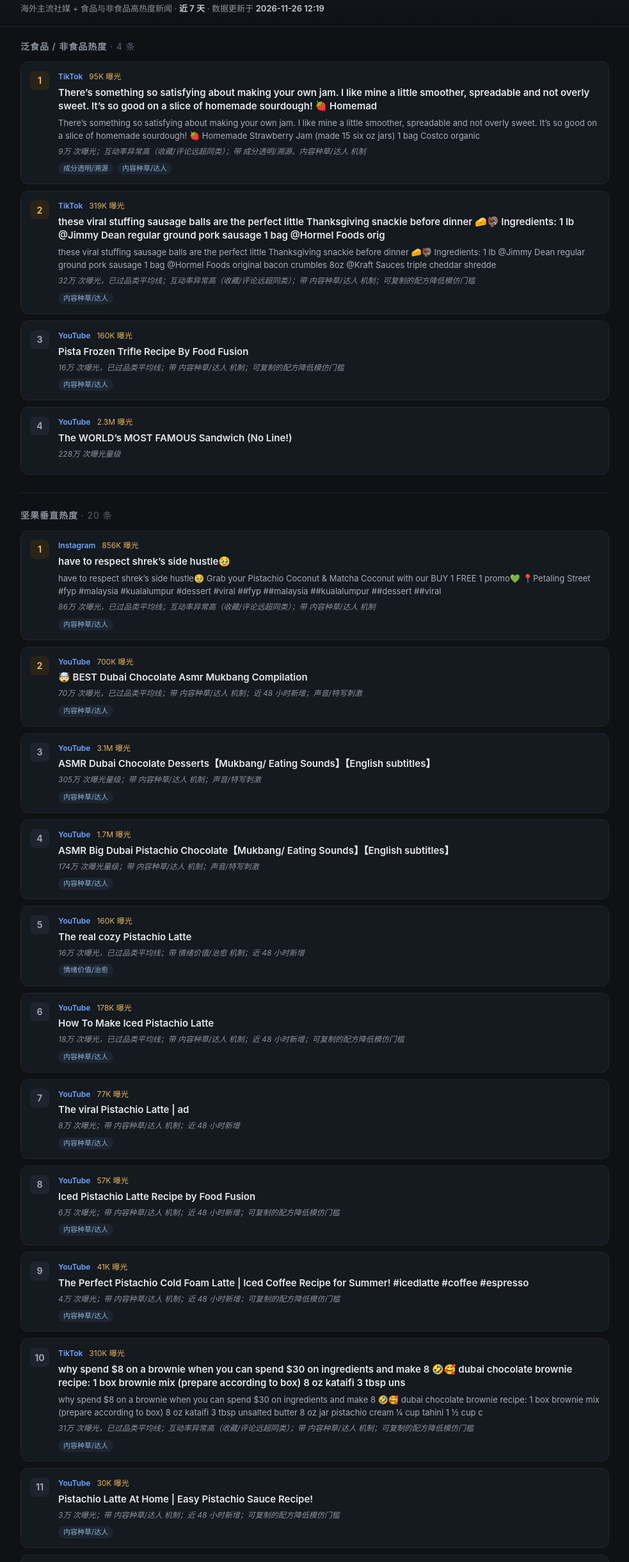
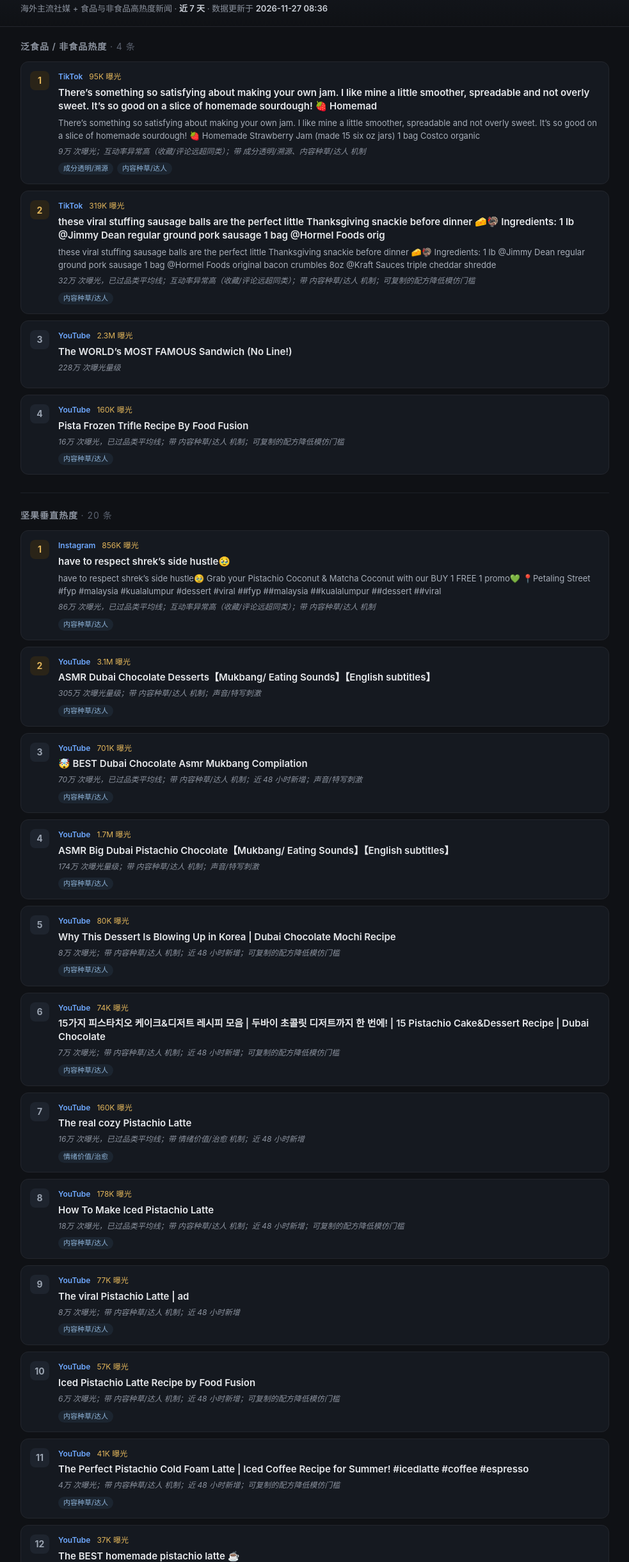
Before and after one commit to zzhuxy2925-prog/radar-public, a plain HTML site: page index.html in a window 1280 px wide. Shown: the part 65-2507 px from the top of the page at 64% size, without its empty margins (148-1131 px from the left). Drawn offline with Linux system fonts and the light colour scheme.

Commit message:
daily update 2026-11-27T00:40

```diff
--- a/index.html
+++ b/index.html
@@ -48,7 +48,7 @@
 <header>
   <div class="wrap">
     <h1>全球热度 <span class="badge">公开只读</span></h1>
-    <div class="sub">海外主流社媒 + 食品与非食品高热度新闻 · <b>近 7 天</b> · 数据更新于 <b>2026-11-26 12:19</b></div>
+    <div class="sub">海外主流社媒 + 食品与非食品高热度新闻 · <b>近 7 天</b> · 数据更新于 <b>2026-11-27 08:36</b></div>
   </div>
 </header>
 <main>
@@ -77,21 +77,21 @@
 <article class="card">
     <div class="rank">3</div>
     <div class="body">
+      <div class="meta"><span class="platform">YouTube</span><span class="reach">2.3M 曝光</span></div>
+      <h3><a href="https://www.youtube.com/watch?v=02f2fXaEpXE" target="_blank" rel="noopener noreferrer">The WORLD’s MOST FAMOUS Sandwich (No Line!)</a></h3>
+
+      <p class="why">228万 次曝光量级</p>
+      <div class="tags"></div>
+    </div>
+  </article>
+<article class="card">
+    <div class="rank">4</div>
+    <div class="body">
       <div class="meta"><span class="platform">YouTube</span><span class="reach">160K 曝光</span></div>
       <h3><a href="https://www.youtube.com/watch?v=GgnH_P4v_-s" target="_blank" rel="noopener noreferrer">Pista Frozen Trifle Recipe By Food Fusion</a></h3>
 
       <p class="why">16万 次曝光，已过品类平均线；带 内容种草/达人 机制；可复制的配方降低模仿门槛</p>
       <div class="tags"><span class="tag">内容种草/达人</span></div>
-    </div>
-  </article>
-<article class="card">
-    <div class="rank">4</div>
-    <div class="body">
-      <div class="meta"><span class="platform">YouTube</span><span class="reach">2.3M 曝光</span></div>
-      <h3><a href="https://www.youtube.com/watch?v=02f2fXaEpXE" target="_blank" rel="noopener noreferrer">The WORLD’s MOST FAMOUS Sandwich (No Line!)</a></h3>
-
-      <p class="why">228万 次曝光量级</p>
-      <div class="tags"></div>
     </div>
   </article>
   </section>
@@ -116,20 +116,20 @@ Grab your Pistachio Coconut &amp; Matcha Coconut with our BUY 1 FREE 1 promo💚
 <article class="card">
     <div class="rank">2</div>
     <div class="body">
-      <div class="meta"><span class="platform">YouTube</span><span class="reach">700K 曝光</span></div>
-      <h3><a href="https://www.youtube.com/watch?v=PHjE0POKB38" target="_blank" rel="noopener noreferrer">🤯 BEST Dubai Chocolate Asmr Mukbang Compilation</a></h3>
+      <div class="meta"><span class="platform">YouTube</span><span class="reach">3.1M 曝光</span></div>
+      <h3><a href="https://www.youtube.com/watch?v=kbTl-ylFIz8" target="_blank" rel="noopener noreferrer">ASMR Dubai Chocolate Desserts【Mukbang/ Eating Sounds】【English subtitles】</a></h3>
 
-      <p class="why">70万 次曝光，已过品类平均线；带 内容种草/达人 机制；近 48 小时新增；声音/特写刺激</p>
+      <p class="why">305万 次曝光量级；带 内容种草/达人 机制；声音/特写刺激</p>
       <div class="tags"><span class="tag">内容种草/达人</span></div>
     </div>
   </article>
 <article class="card">
     <div class="rank">3</div>
     <div class="body">
-      <div class="meta"><span class="platform">YouTube</span><span class="reach">3.1M 曝光</span></div>
-      <h3><a href="https://www.youtube.com/watch?v=kbTl-ylFIz8" target="_blank" rel="noopener noreferrer">ASMR Dubai Chocolate Desserts【Mukbang/ Eating Sounds】【English subtitles】</a></h3>
+      <div class="meta"><span class="platform">YouTube</span><span class="reach">701K 曝光</span></div>
+      <h3><a href="https://www.youtube.com/watch?v=PHjE0POKB38" target="_blank" rel="noopener noreferrer">🤯 BEST Dubai Chocolate Asmr Mukbang Compilation</a></h3>
 
-      <p class="why">305万 次曝光量级；带 内容种草/达人 机制；声音/特写刺激</p>
+      <p class="why">70万 次曝光，已过品类平均线；带 内容种草/达人 机制；近 48 小时新增；声音/特写刺激</p>
       <div class="tags"><span class="tag">内容种草/达人</span></div>
     </div>
   </article>
@@ -146,6 +146,26 @@ Grab your Pistachio Coconut &amp; Matcha Coconut with our BUY 1 FREE 1 promo💚
 <article class="card">
     <div class="rank">5</div>
     <div class="body">
+      <div class="meta"><span class="platform">YouTube</span><span class="reach">80K 曝光</span></div>
+      <h3><a href="https://www.youtube.com/watch?v=0b7Kac3o6cs" target="_blank" rel="noopener noreferrer">Why This Dessert Is Blowing Up in Korea | Dubai Chocolate Mochi Recipe</a></h3>
+
+      <p class="why">8万 次曝光；带 内容种草/达人 机制；近 48 小时新增；可复制的配方降低模仿门槛</p>
+      <div class="tags"><span class="tag">内容种草/达人</span></div>
+    </div>
+  </article>
+<article class="card">
+    <div class="rank">6</div>
+    <div class="body">
+      <div class="meta"><span class="platform">YouTube</span><span class="reach">74K 曝光</span></div>
+      <h3><a href="https://www.youtube.com/watch?v=xwOQ1egS1NM" target="_blank" rel="noopener noreferrer">15가지 피스타치오 케이크&amp;디저트 레시피 모음 | 두바이 초콜릿 디저트까지 한 번에! | 15 Pistachio Cake&amp;Dessert Recipe | Dubai Chocolate</a></h3>
+
+      <p class="why">7万 次曝光；带 内容种草/达人 机制；近 48 小时新增；可复制的配方降低模仿门槛</p>
+      <div class="tags"><span class="tag">内容种草/达人</span></div>
+    </div>
+  </article>
+<article class="card">
+    <div class="rank">7</div>
+    <div class="body">
       <div class="meta"><span class="platform">YouTube</span><span class="reach">160K 曝光</span></div>
       <h3><a href="https://www.youtube.com/watch?v=0ty2oqk72fg" target="_blank" rel="noopener noreferrer">The real cozy  Pistachio Latte</a></h3>
 
@@ -154,7 +174,7 @@ Grab your Pistachio Coconut &amp; Matcha Coconut with our BUY 1 FREE 1 promo💚
     </div>
   </article>
 <article class="card">
-    <div class="rank">6</div>
+    <div class="rank">8</div>
     <div class="body">
       <div class="meta"><span class="platform">YouTube</span><span class="reach">178K 曝光</span></div>
       <h3><a href="https://www.youtube.com/watch?v=2OFJyzfo3Mc" target="_blank" rel="noopener noreferrer">How To Make Iced Pistachio Latte</a></h3>
@@ -164,7 +184,7 @@ Grab your Pistachio Coconut &amp; Matcha Coconut with our BUY 1 FREE 1 promo💚
     </div>
   </article>
 <article class="card">
-    <div class="rank">7</div>
+    <div class="rank">9</div>
     <div class="body">
       <div class="meta"><span class="platform">YouTube</span><span class="reach">77K 曝光</span></div>
       <h3><a href="https://www.youtube.com/watch?v=af_Dp0AppNw" target="_blank" rel="noopener noreferrer">The viral Pistachio Latte | ad</a></h3>
@@ -174,7 +194,7 @@ Grab your Pistachio Coconut &amp; Matcha Coconut with our BUY 1 FREE 1 promo💚
     </div>
   </article>
 <article class="card">
-    <div class="rank">8</div>
+    <div class="rank">10</div>
     <div class="body">
       <div class="meta"><span class="platform">YouTube</span><span class="reach">57K 曝光</span></div>
       <h3><a href="https://www.youtube.com/watch?v=KUM6_ZuINcg" target="_blank" rel="noopener noreferrer">Iced Pistachio Latte Recipe by Food Fusion</a></h3>
@@ -184,32 +204,12 @@ Grab your Pistachio Coconut &amp; Matcha Coconut with our BUY 1 FREE 1 promo💚
     </div>
   </article>
 <article class="card">
-    <div class="rank">9</div>
+    <div class="rank">11</div>
     <div class="body">
       <div class="meta"><span class="platform">YouTube</span><span class="reach">41K 曝光</span></div>
       <h3><a href="https://www.youtube.com/watch?v=asNVccCmQ6E" target="_blank" rel="noopener noreferrer">The Perfect Pistachio Cold Foam Latte | Iced Coffee Recipe for Summer! #icedlatte #coffee #espresso</a></h3>
 
       <p class="why">4万 次曝光；带 内容种草/达人 机制；近 48 小时新增；可复制的配方降低模仿门槛</p>
-      <div class="tags"><span class="tag">内容种草/达人</span></div>
-    </div>
-  </article>
-<article class="card">
-    <div class="rank">10</div>
-    <div class="body">
-      <div class="meta"><span class="platform">TikTok</span><span class="reach">310K 曝光</span></div>
-      <h3><a href="https://www.tiktok.com/@egz16927/video/7710577903485897998" target="_blank" rel="noopener noreferrer">why spend $8 on a brownie when you can spend $30 on ingredients and make 8 🤣🥰 dubai chocolate brownie recipe: 1 box brownie mix (prepare according to box) 8 oz kataifi 3 tbsp uns</a></h3>
-      <p class="snippet">why spend $8 on a brownie when you can spend $30 on ingredients and make 8 🤣🥰 dubai chocolate brownie recipe: 1 box brownie mix (prepare according to box) 8 oz kataifi 3 tbsp unsalted butter 8 oz jar pistachio cream ¼ cup tahini 1 ½ cup c</p>
-      <p class="why">31万 次曝光，已过品类平均线；互动率异常高（收藏/评论远超同类）；带 内容种草/达人 机制；可复制的配方降低模仿门槛</p>
-      <div class="tags"><span class="tag">内容种草/达人</span></div>
-    </div>
-  </article>
-<article class="card">
-    <div class="rank">11</div>
-    <div class="body">
-      <div class="meta"><span class="platform">YouTube</span><span class="reach">30K 曝光</span></div>
-      <h3><a href="https://www.youtube.com/watch?v=OkCpL9wsIWE" target="_blank" rel="noopener noreferrer">Pistachio Latte At Home | Easy Pistachio Sauce Recipe!</a></h3>
-
-      <p class="why">3万 次曝光；带 内容种草/达人 机制；近 48 小时新增；可复制的配方降低模仿门槛</p>
       <div class="tags"><span class="tag">内容种草/达人</span></div>
     </div>
   </article>
@@ -226,6 +226,26 @@ Grab your Pistachio Coconut &amp; Matcha Coconut with our BUY 1 FREE 1 promo💚
 <article class="card">
     <div class="rank">13</div>
     <div class="body">
+      <div class="meta"><span class="platform">TikTok</span><span class="reach">310K 曝光</span></div>
+      <h3><a href="https://www.tiktok.com/@egz16927/video/7710577903485897998" target="_blank" rel="noopener noreferrer">why spend $8 on a brownie when you can spend $30 on ingredients and make 8 🤣🥰 dubai chocolate brownie recipe: 1 box brownie mix (prepare according to box) 8 oz kataifi 3 tbsp uns</a></h3>
+      <p class="snippet">why spend $8 on a brownie when you can spend $30 on ingredients and make 8 🤣🥰 dubai chocolate brownie recipe: 1 box brownie mix (prepare according to box) 8 oz kataifi 3 tbsp unsalted butter 8 oz jar pistachio cream ¼ cup tahini 1 ½ cup c</p>
+      <p class="why">31万 次曝光，已过品类平均线；互动率异常高（收藏/评论远超同类）；带 内容种草/达人 机制；可复制的配方降低模仿门槛</p>
+      <div class="tags"><span class="tag">内容种草/达人</span></div>
+    </div>
+  </article>
+<article class="card">
+    <div class="rank">14</div>
+    <div class="body">
+      <div class="meta"><span class="platform">YouTube</span><span class="reach">30K 曝光</span></div>
+      <h3><a href="https://www.youtube.com/watch?v=OkCpL9wsIWE" target="_blank" rel="noopener noreferrer">Pistachio Latte At Home | Easy Pistachio Sauce Recipe!</a></h3>
+
+      <p class="why">3万 次曝光；带 内容种草/达人 机制；近 48 小时新增；可复制的配方降低模仿门槛</p>
+      <div class="tags"><span class="tag">内容种草/达人</span></div>
+    </div>
+  </article>
+<article class="card">
+    <div class="rank">15</div>
+    <div class="body">
       <div class="meta"><span class="platform">YouTube</span><span class="reach">613K 曝光</span></div>
       <h3><a href="https://www.youtube.com/watch?v=mg6CWi0x9Z0" target="_blank" rel="noopener noreferrer">Pistachio Latte - South Indian Style  #tamilvlog #food #agambysmruthi</a></h3>
 
@@ -234,7 +254,7 @@ Grab your Pistachio Coconut &amp; Matcha Coconut with our BUY 1 FREE 1 promo💚
     </div>
   </article>
 <article class="card">
-    <div class="rank">14</div>
+    <div class="rank">16</div>
     <div class="body">
       <div class="meta"><span class="platform">YouTube</span><span class="reach">193K 曝光</span></div>
       <h3><a href="https://www.youtube.com/watch?v=x6UmZzyEGXQ" target="_blank" rel="noopener noreferrer">How to make the viral crunchy Dubai pistachio chocolate bar filling</a></h3>
@@ -244,7 +264,7 @@ Grab your Pistachio Coconut &amp; Matcha Coconut with our BUY 1 FREE 1 promo💚
     </div>
   </article>
 <article class="card">
-    <div class="rank">15</div>
+    <div class="rank">17</div>
     <div class="body">
       <div class="meta"><span class="platform">YouTube</span><span class="reach">15K 曝光</span></div>
       <h3><a href="https://www.youtube.com/watch?v=LEx16ZbN7Vc" target="_blank" rel="noopener noreferrer">How to Make a Perfect Pistachio Latte | Barista Training &amp; Pro Tips</a></h3>
@@ -254,7 +274,7 @@ Grab your Pistachio Coconut &amp; Matcha Coconut with our BUY 1 FREE 1 promo💚
     </div>
   </article>
 <article class="card">
-    <div class="rank">16</div>
+    <div class="rank">18</div>
     <div class="body">
       <div class="meta"><span class="platform">YouTube</span><span class="reach">118K 曝光</span></div>
       <h3><a href="https://www.youtube.com/watch?v=O5mp8STvQqM" target="_blank" rel="noopener noreferrer">How To Make Dubai Chocolate Bar</a></h3>
@@ -264,17 +284,17 @@ Grab your Pistachio Coconut &amp; Matcha Coconut with our BUY 1 FREE 1 promo💚
     </div>
   </article>
 <article class="card">
-    <div class="rank">17</div>
+    <div class="rank">19</div>
     <div class="body">
-      <div class="meta"><span class="platform">YouTube</span><span class="reach">94K 曝光</span></div>
-      <h3><a href="https://www.youtube.com/watch?v=dd9HTWS_WzM" target="_blank" rel="noopener noreferrer">Pistachio Cream Recipe | Cooking With Hira</a></h3>
+      <div class="meta"><span class="platform">YouTube</span><span class="reach">4.7K 曝光</span></div>
+      <h3><a href="https://www.youtube.com/watch?v=E9LWrGITIZ0" target="_blank" rel="noopener noreferrer">Dubai’s Viral Chocolate Pistachio Cheesecake Recipe with a Twist</a></h3>
 
-      <p class="why">9万 次曝光；带 内容种草/达人 机制；可复制的配方降低模仿门槛</p>
+      <p class="why">带 内容种草/达人 机制；近 48 小时新增；可复制的配方降低模仿门槛</p>
       <div class="tags"><span class="tag">内容种草/达人</span></div>
     </div>
   </article>
 <article class="card">
-    <div class="rank">18</div>
+    <div class="rank">20</div>
     <div class="body">
       <div class="meta"><span class="platform">YouTube</span><span class="reach">250K 曝光</span></div>
       <h3><a href="https://www.youtube.com/watch?v=CtHoVFAtQbI" target="_blank" rel="noopener noreferrer">Is $10 Pistachio Milk Worth It? 💸🍵 #pistachio #matchalatte #target</a></h3>
@@ -283,38 +303,18 @@ Grab your Pistachio Coconut &amp; Matcha Coconut with our BUY 1 FREE 1 promo💚
       <div class="tags"></div>
     </div>
   </article>
-<article class="card">
-    <div class="rank">19</div>
-    <div class="body">
-      <div class="meta"><span class="platform">YouTube</span><span class="reach">34K 曝光</span></div>
-      <h3><a href="https://www.youtube.com/watch?v=TkaLVkqLd9w" target="_blank" rel="noopener noreferrer">Pistachio Biscuit Cake Recipe</a></h3>
-
-      <p class="why">3万 次曝光；带 内容种草/达人 机制；可复制的配方降低模仿门槛</p>
-      <div class="tags"><span class="tag">内容种草/达人</span></div>
-    </div>
-  </article>
-<article class="card">
-    <div class="rank">20</div>
-    <div class="body">
-      <div class="meta"><span class="platform">TikTok</span><span class="reach">124K 曝光</span></div>
-      <h3><a href="https://www.tiktok.com/@kingsfeast2/video/7711064954605931798" target="_blank" rel="noopener noreferrer">Food ASMR Eating a 6️⃣7️⃣ dubai chocolate #mukbang #asmr #food #eatingshow #viral</a></h3>
-
-      <p class="why">12万 次曝光，已过品类平均线；带 内容种草/达人 机制；声音/特写刺激</p>
-      <div class="tags"><span class="tag">内容种草/达人</span></div>
-    </div>
-  </article>
   </section>
   <section>
     <h2>话题聚合</h2>
-    <ul class="topics"><li><a href="https://www.tiktok.com/tag/fruit" target="_blank" rel="noopener noreferrer">#fruit</a><span>137215.9M 播放</span></li><li><a href="https://www.tiktok.com/tag/pistacchio" target="_blank" rel="noopener noreferrer">#pistacchio</a><span>4442.2M 播放</span></li><li><a href="https://www.tiktok.com/tag/chocolatespread" target="_blank" rel="noopener noreferrer">#chocolatespread</a><span>203.2M 播放</span></li><li><a href="https://www.tiktok.com/tag/mixedfruitjam" target="_blank" rel="noopener noreferrer">#mixedfruitjam</a><span>26.2M 播放</span></li><li><a href="https://www.tiktok.com/tag/fruitjam" target="_blank" rel="noopener noreferrer">#fruitjam</a><span>20.7M 播放</span></li><li><a href="https://www.tiktok.com/tag/pistachio_location" target="_blank" rel="noopener noreferrer">#pistachio_location</a><span>19.5M 播放</span></li><li><a href="https://www.tiktok.com/tag/spreadchocolate" target="_blank" rel="noopener noreferrer">#spreadchocolate</a><span>3.8M 播放</span></li><li><a href="https://www.tiktok.com/tag/choclatespread" target="_blank" rel="noopener noreferrer">#choclatespread</a><span>1.8M 播放</span></li></ul>
+    <ul class="topics"><li><a href="https://www.tiktok.com/tag/fruit" target="_blank" rel="noopener noreferrer">#fruit</a><span>137215.9M 播放</span></li><li><a href="https://www.tiktok.com/tag/pistacchio" target="_blank" rel="noopener noreferrer">#pistacchio</a><span>4442.2M 播放</span></li><li><a href="https://www.tiktok.com/tag/popupstore" target="_blank" rel="noopener noreferrer">#popupstore</a><span>1415.4M 播放</span></li><li><a href="https://www.tiktok.com/tag/chocolatespread" target="_blank" rel="noopener noreferrer">#chocolatespread</a><span>203.2M 播放</span></li><li><a href="https://www.tiktok.com/tag/socialmediaviral" target="_blank" rel="noopener noreferrer">#socialmediaviral</a><span>130.0M 播放</span></li><li><a href="https://www.tiktok.com/tag/mixedfruitjam" target="_blank" rel="noopener noreferrer">#mixedfruitjam</a><span>26.2M 播放</span></li><li><a href="https://www.tiktok.com/tag/fruitjam" target="_blank" rel="noopener noreferrer">#fruitjam</a><span>20.7M 播放</span></li><li><a href="https://www.tiktok.com/tag/pistachio_location" target="_blank" rel="noopener noreferrer">#pistachio_location</a><span>19.5M 播放</span></li></ul>
   </section>
   <section>
     <h2>平台分布</h2>
-    <div><span class="pill">other · 151</span><span class="pill">TikTok · 89</span><span class="pill">YouTube · 45</span><span class="pill">Google News · 14</span><span class="pill">Instagram · 1</span></div>
+    <div><span class="pill">other · 128</span><span class="pill">TikTok · 127</span><span class="pill">YouTube · 50</span><span class="pill">Google News · 15</span><span class="pill">Instagram · 1</span></div>
   </section>
   <section>
     <h2>营销机制</h2>
-    <div><span class="pill">内容种草/达人 · 43</span><span class="pill">AI营销 · 3</span><span class="pill">礼盒/节庆 · 3</span><span class="pill">情绪价值/治愈 · 1</span><span class="pill">成分透明/溯源 · 1</span><span class="pill">体验/快闪 · 1</span></div>
+    <div><span class="pill">内容种草/达人 · 50</span><span class="pill">AI营销 · 3</span><span class="pill">礼盒/节庆 · 3</span><span class="pill">情绪价值/治愈 · 1</span><span class="pill">成分透明/溯源 · 1</span><span class="pill">体验/快闪 · 1</span></div>
   </section>
 </main>
 <footer>
```
